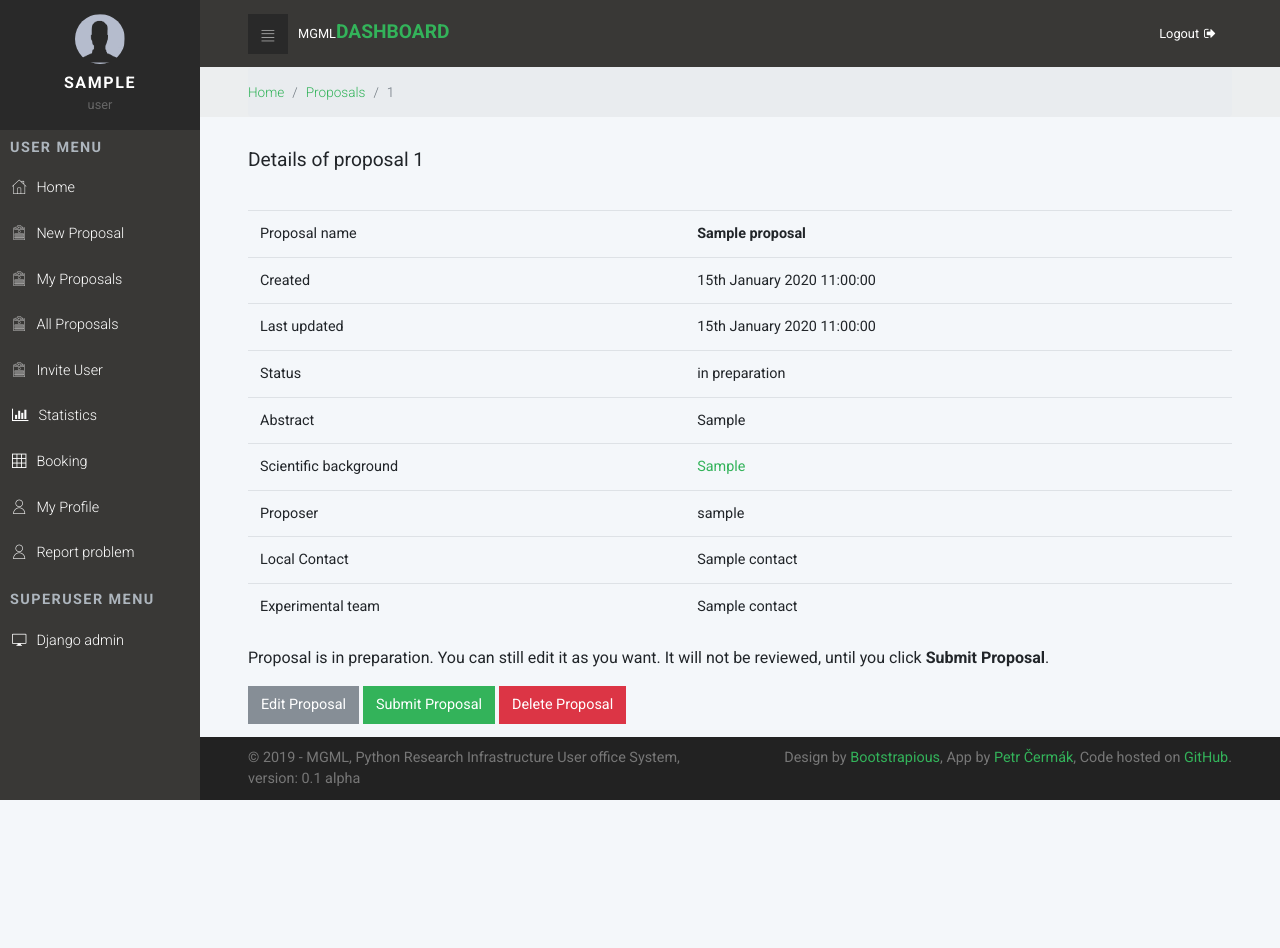
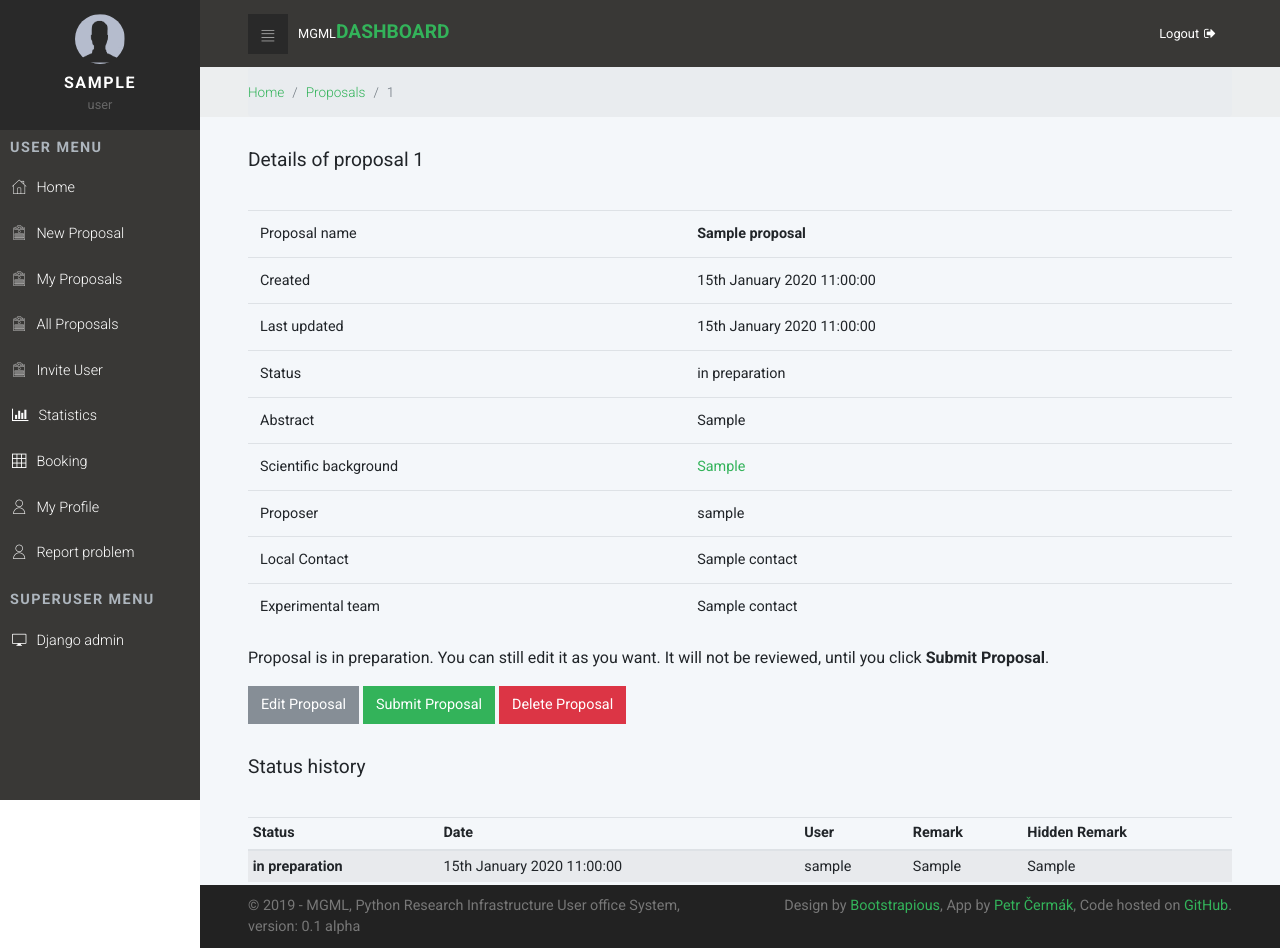
Before and after one commit to me2d09/prius, a Django app: page /proposals/detail/sample/ in a window 1280 px wide. Before the commit the page ends 800 px from the top, so only its background shows below. Run offline with Django 3.2, Linux system fonts and the light colour scheme; a user stored in the database is signed in; tables that the repository leaves empty hold one stand-in row (values such as "Sample post"); some libraries are stand-ins or nearby versions.

Commit message:
Add Hidden remarks to status history, show history in proposal detail

```diff
--- a/app/models.py
+++ b/app/models.py
@@ -16,6 +16,7 @@ from django.dispatch import receiver
 from django.core.validators import FileExtensionValidator
 from django.core.exceptions import ValidationError
 from PyPDF2 import PdfFileReader
+from django.core.exceptions import PermissionDenied
 
 
 
@@ -35,14 +36,27 @@ class Status(models.Model):
     #Fields
     date = DateTimeField(auto_now_add=True, editable=False)
     status = CharField(max_length=1, choices = STATUS_TYPES)
-    remarks = models.TextField(max_length=5000)
+    remark = models.TextField(max_length=5000, default = '')
+    hiddenremark = models.TextField(max_length=5000, default = '')
 
     # Relationship Fields
     proposal = models.ForeignKey('app.Proposals', on_delete=models.PROTECT)
-    user = models.ForeignKey('app.Contacts', on_delete=models.PROTECT)
+    user =  models.ForeignKey(User, null=True, blank=True, on_delete=models.PROTECT)
 
     class Meta:
         ordering = ('-date',)
+        permissions = (
+            ("see_hidden_remarks", "Can see hidden remarks of whole status history"),
+        )
+
+    def save(self, *args, **kwargs):
+        if not self.pk:
+            prop = self.proposal
+            prop.last_status = self.status
+            prop.save()
+        else:
+            raise PermissionDenied
+        super(Status, self).save(*args, **kwargs)
 
 
 def validate_pdf_lenth(value):
@@ -83,6 +97,7 @@ class Proposals(models.Model):
 
 
     def save(self, *args, **kwargs):
+        adding = self._state.adding
         if not self.pid:
             #search for first free proposal number
             start = self.proposaltype + chr((datetime.now().year - 2019) % 26  + 65)
@@ -92,6 +107,9 @@ class Proposals(models.Model):
                 maxpid = max(maxpid, int(p[0][2:]))
             self.pid = "%s%03d" % (start, maxpid + 1)
         super(Proposals, self).save(*args, **kwargs)
+        #create a line in statuses table, if added
+        if adding:
+            Status.objects.create(status="P", proposal=self, user=self.proposer)
 
     class Meta:
         ordering = ('-created',)
--- a/app/serializers.py
+++ b/app/serializers.py
@@ -14,7 +14,6 @@ class ProposalsSerializer(serializers.ModelSerializer):
             'name',
             'abstract',
             'scientific_bg',
-            'remarks',
         )
 
 
--- a/app/templates/app/proposals_detail.html
+++ b/app/templates/app/proposals_detail.html
@@ -46,7 +46,33 @@
        <a class="btn btn-danger" href="/proposals/delete/{{object.slug}}/">Delete Proposal</a> {% endif %}
     {% endif %}
 
+          <header>
+            <h2 class="h3 display">Status history</h2>
+          </header>
 
+
+            <div class="table-responsive">
+            <table class="table table-striped table-sm table-hover">
+                <thead>
+                    <tr>
+                        <th>Status</th>
+                        <th>Date</th>
+                        <th>User</th>
+                        <th>Remark</th>
+                        <th>Hidden Remark</th>
+                    </tr>
+                </thead>
+{% for s in status_history %}
+    <tr>
+        <th scope="row">{{s.get_status_display}}</th>
+        <td>{{s.date}}</td>
+        <td>{{s.user}}</td>
+        <td>{{ s.remark }}</td>
+        <td>{{ s.hiddenremark }}</td>
+    </tr>
+{% endfor %}
+</table>
+                </div>
             </div>
     </section>
 {% endblock %}
--- a/app/views.py
+++ b/app/views.py
@@ -15,7 +15,7 @@ from django.utils.http import urlsafe_base64_encode, urlsafe_base64_decode
 from django.utils.encoding import force_bytes, force_text
 from datetime import datetime
 from django.views.generic import DetailView, ListView, UpdateView, CreateView, DeleteView
-from .models import Proposals, Instruments, Contacts, Affiliations, Countries, InstrumentRequest, Options, SharedOptions, InstrumentParameterSets, InstrumentParameters, ParameterValues, Samples, SamplePhotos, SampleRemarks, Publications, Experiments, Slots
+from .models import Proposals, Instruments, Contacts, Affiliations, Countries, InstrumentRequest, Options, SharedOptions, InstrumentParameterSets, InstrumentParameters, ParameterValues, Samples, SamplePhotos, SampleRemarks, Publications, Experiments, Slots, Status
 from .forms import ProposalsForm, InstrumentsForm, ContactsForm, AffiliationsForm, CountriesForm, InstrumentRequestForm
 from .forms import OptionsForm, SharedOptionsForm, InstrumentParameterSetsForm, InstrumentParametersForm, ParameterValuesForm, SamplesForm
 from .forms import SamplePhotosForm, SampleRemarksForm, PublicationsForm, ExperimentsForm, SlotsForm, SignupForm, ProfileForm, UserForm
@@ -316,8 +316,6 @@ class ProposalsListView(ListView):
             #check permissions
             if not self.request.user.has_perm('app.view_proposals'):
                 raise Http404
-        order_by = request.GET.get('order_by', 'defaultOrderField')
-        queryset.order_by(order_by)
         return queryset
 
     def get_context_data(self, **kwargs):
@@ -346,6 +344,11 @@ class ProposalsDetailView(DetailView):
             qs = super(ProposalsDetailView, self).get_queryset().filter(Q(proposer=self.request.user) |
                                        Q(coproposers__uid__exact=self.request.user))
         return qs
+
+    def get_context_data(self, *args, **kwargs):
+        context = super(ProposalsDetailView, self).get_context_data(*args, **kwargs)
+        context['status_history'] = Status.objects.filter(proposal=self.object)
+        return context
 
 
 class ProposalsUpdateView(UpdateView):
```
Also changed, not shown: app/admin.py (+14 -1 lines), app/migrations/0015_auto_20190212_1701.py (added), app/migrations/0016_auto_20190212_1706.py (added), app/migrations/0017_auto_20190213_0900.py (added).
